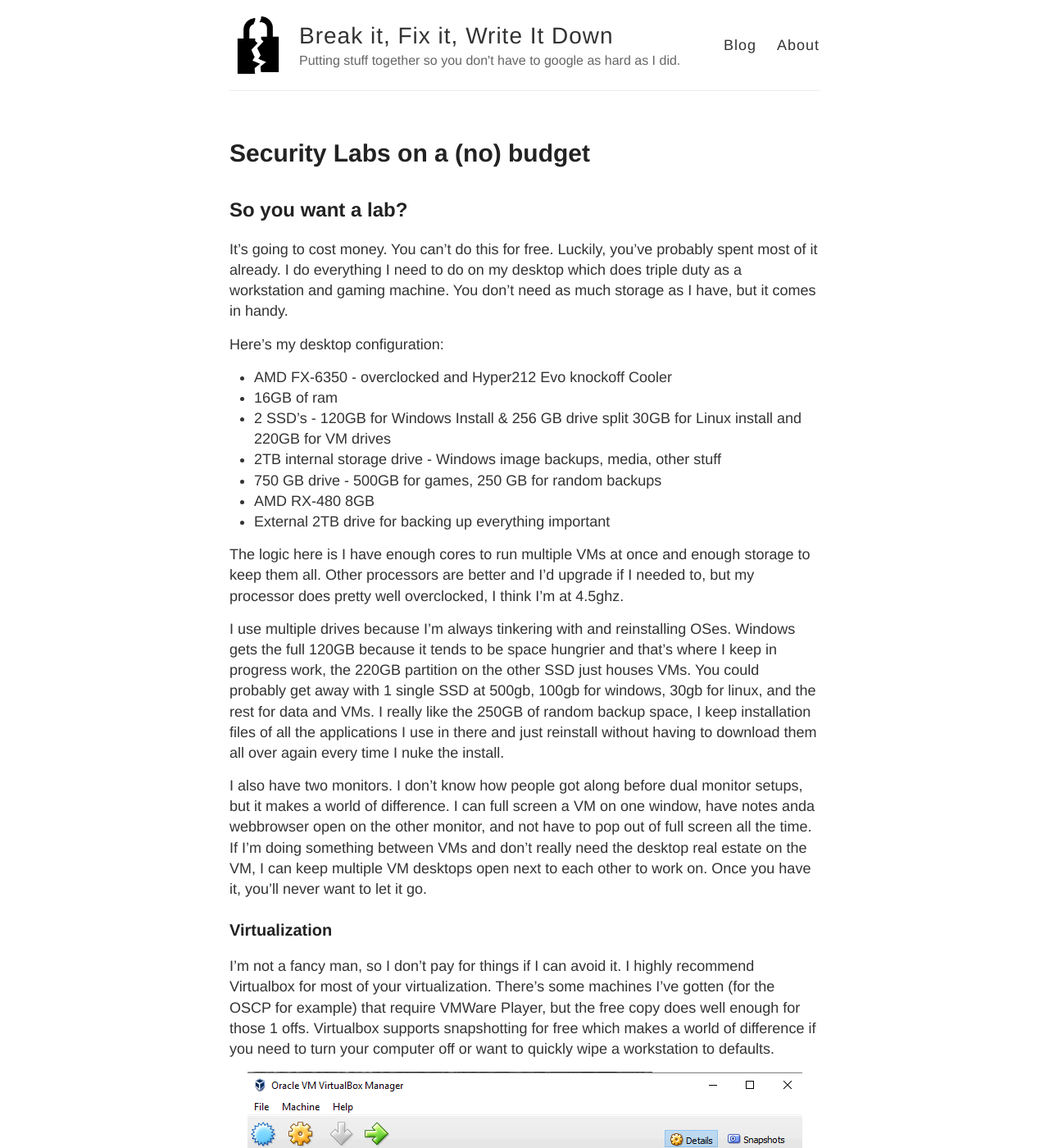
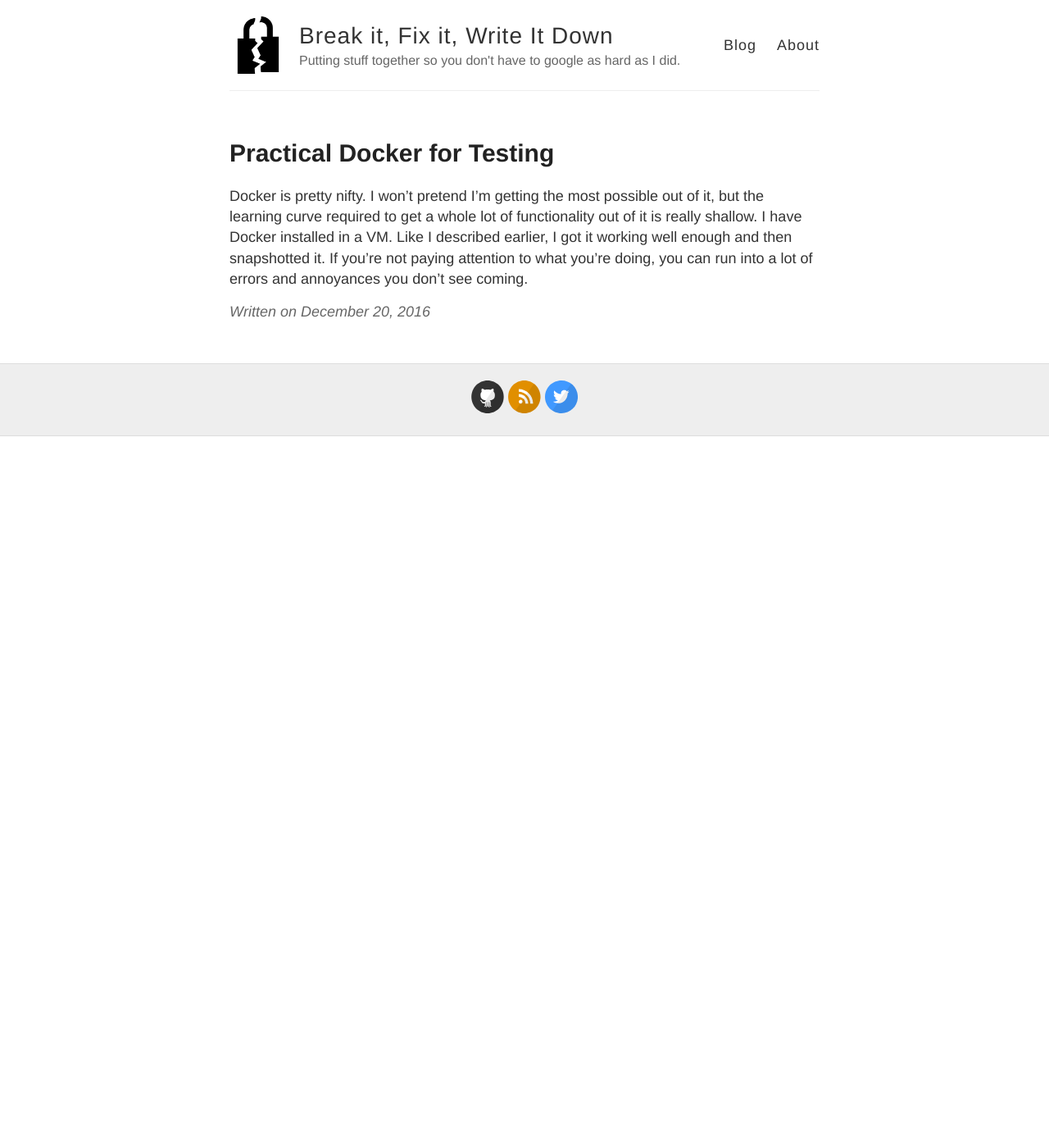
Before and after one commit to remotephone/blog.rmtph.one, a Jekyll site: the page built from _posts/2016-12-22-practical-docker.md, in a window 1280 px wide and 1400 px high. Shown: the whole window at 82% size. Built offline with Jekyll 4.4.1, drawn with Linux system fonts in a browser that asks for light colours; comment, search, counter and statistics services are not loaded; some of the changed text lies outside the part shown.

Commit message:
starting Docker article

```diff
--- a/_posts/2016-12-22-practical-docker.md
+++ b/_posts/2016-12-22-practical-docker.md
@@ -1,70 +1,8 @@
 ---
 layout: post
-title: "Security Labs on a (no) budget"
+title: "Practical Docker for Testing"
 date:   2016-12-20 16:29:15 -0600
 categories: lab homelab budget testing
 ---
 
-## So you want a lab?
-
-It's going to cost money. You can't do this for free. Luckily, you've probably spent most of it already. I do everything I need to do on my desktop which does triple duty as a workstation and gaming machine. You don't need as much storage as I have, but it comes in handy.
-
-
-
-Here's my desktop configuration:
-
-* AMD FX-6350 - overclocked and Hyper212 Evo knockoff Cooler
-* 16GB of ram
-* 2 SSD's - 120GB for Windows Install & 256 GB drive split 30GB for Linux install and 220GB for VM drives
-* 2TB internal storage drive - Windows image backups, media, other stuff
-* 750 GB drive - 500GB for games, 250 GB for random backups
-* AMD RX-480 8GB
-* External 2TB drive for backing up everything important
-
-The logic here is I have enough cores to run multiple VMs at once and enough storage to keep them all. Other processors are better and I'd upgrade if I needed to, but my processor does pretty well overclocked, I think I'm at 4.5ghz.
-
-I use multiple drives because I'm always tinkering with and reinstalling OSes. Windows gets the full 120GB because it tends to be space hungrier and that's where I keep in progress work, the 220GB partition on the other SSD just houses VMs. You could probably get away with 1 single SSD at 500gb, 100gb for windows, 30gb for linux, and the rest for data and VMs. I really like the 250GB of random backup space, I keep installation files of all the applications I use in there and just reinstall without having to download them all over again every time I nuke the install.
-
-I also have two monitors. I don't know how people got along before dual monitor setups, but it makes a world of difference. I can full screen a VM on one window, have notes anda  webbrowser open on the other monitor, and not have to pop out of full screen all the time. If I'm doing something between VMs and don't really need the desktop real estate on the VM, I can keep multiple VM desktops open next to each other to work on. Once you have it, you'll never want to let it go.
-
-### Virtualization
-
-I'm not a fancy man, so I don't pay for things if I can avoid it. I highly recommend Virtualbox for most of your virtualization. There's some machines I've gotten (for the OSCP for example) that require VMWare Player, but the free copy does well enough for those 1 offs. Virtualbox supports snapshotting for free which makes a world of difference if you need to turn your computer off or want to quickly wipe a workstation to defaults.
-
-![VBox Console]({{ site.url }}/images/vboxconsole.png){: .center-image }
-
-### OSes and where to get them
-
-Glad you asked. The linux ones are easy enough to find, go to distro watch or go to a download repository and just navigate backwards through the directories till you find old versions. There's also handy things like the [Centos Vaults](http://vault.centos.org/) where you can get any old version you want. These come in handy if you're testing specific exploits or versions of something.
-
-Windows is trickier, but there's some real nuggets of gold out there. Microsoft has TechNet where you can download some versions of Windows Server through their [Evaluation Center](https://www.microsoft.com/en-us/evalcenter/evaluate-windows-server-2012-r2) assuming you're using their license appropriately. Make sure you read and follow their rules, I can't tell you if you're ok to download them or not, but they are available.
-
-More interestingly, for consumer OSes from Windows 7 - 10, you can download VHD files that run neatly in Virtualbox. They are free to try and likely expire sometime. They used to offer Windows XP images, but those no longer work. Check em out [here](https://developer.microsoft.com/en-us/microsoft-edge/tools/vms/).
-
-
-### Save your work
-
-I can't emphasize how much good stuff I lost because I didn't save it. My recommended approach to your VMs is to build them and then create a snapshot before you break anything serious. If you're going to install a bunch of applications or test an exploit, make sure you save your work.
-
-There's a lot of guides and how-to's out there that I've run into that work only part way and then I'm forced to back up a few steps and do something differently or maybe I need to install a certain version of something or the distro package doesn't work and I need to install from source or whatever, but you're going to run into problems and you need to have a state where you can revert back to and not lose everything.
-
-
-### Take Notes
-
-I take notes of a lot of what I do. I keep OneNote documents for all sorts of stuff, and they're great, but they're limited in how I can share them. With the new versions of Office, everything has to go into OneDrive and that's just lame and the new interface sucks and just no.
-
-I use notedpad ++ a lot. This is a screenshot of me figuring out some Jekyll stuff. It's real jot it down as I go kinda stuff, but it works. I want to write another article about notepad++ and other tools because I really think it's one of the most useful things out there.
-
-![notepadnotes]({{ site.url }}/images/notepadnotes.png){: .center-image }
-
-It might look like scratch, but this is what I go back to when I redocument what I'm doing later.
-
-### Some thoughts and links
-
-Write stuff down. Have enough saves so you can throw it away and be back to a fresh start quickly. Don't spend all your money to do this. These are some links to get some great stuff.
-
-* [Virtualbox](https://www.virtualbox.org/wiki/Downloads)
-* [VMWare Player](http://www.vmware.com/products/player/playerpro-evaluation.html) - The free one
-* [Microsoft Technet Evaluation Center](https://www.microsoft.com/en-us/evalcenter/evaluate-windows-server-2012-r2)
-* [Windows IE VMs for Developers](https://developer.microsoft.com/en-us/microsoft-edge/tools/vms/)
-* [PC Part Picker](https://pcpartpicker.com/) In case you need stuff
+Docker is pretty nifty. I won't pretend I'm getting the most possible out of it, but the learning curve required to get a whole lot of functionality out of it is really shallow. I have Docker installed in a VM. Like I described earlier, I got it working well enough and then snapshotted it. If you're not paying attention to what you're doing, you can run into a lot of errors and annoyances you don't see coming.
```
